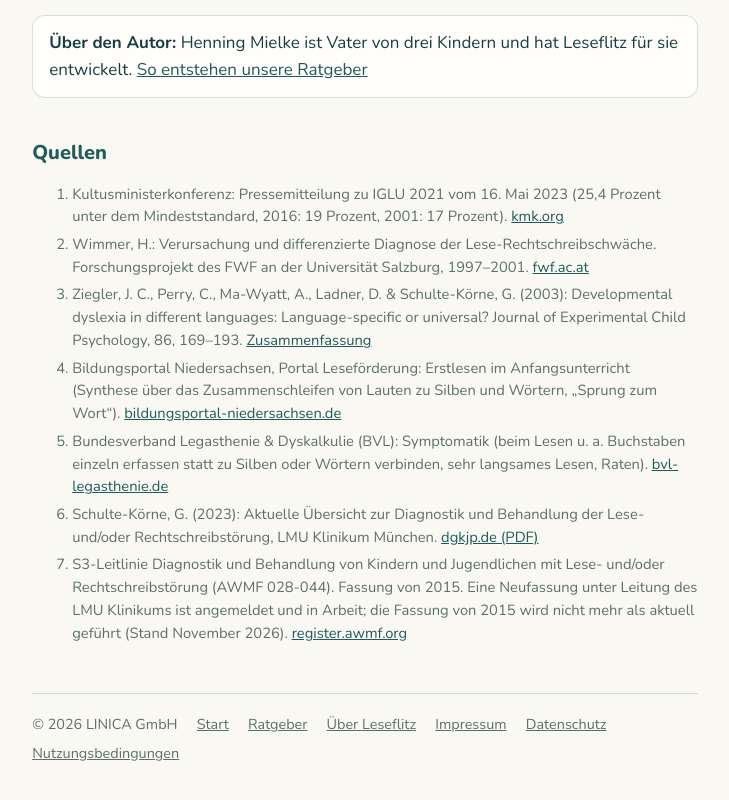
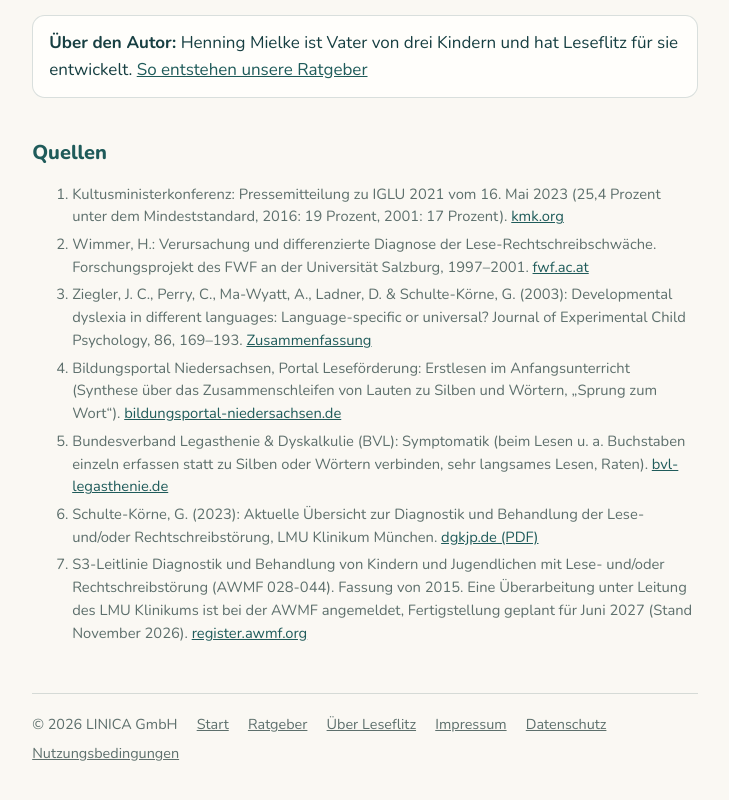
Before and after one commit to hmielke-dev/leseflitz-website, a plain HTML site: page kind-liest-stockend.html in a window 1280 px wide. Shown: the part 3808-4608 px from the top of the page, without its empty margins (275-1004 px from the left). Drawn offline with Linux system fonts and the light colour scheme.

Commit message:
Ratgeber: S3-Leitlinie laut AWMF-Register (Überarbeitung angemeldet, geplant Juni 2027)
Co-Authored-By: Claude Opus 5.5 <noreply@anthropic.com>

```diff
--- a/kind-liest-stockend.html
+++ b/kind-liest-stockend.html
@@ -223,8 +223,8 @@
       Rechtschreibstörung, LMU Klinikum München.
       <a href="https://www.dgkjp.de/wp-content/uploads/DiagnostikInterventionUebersicht2023LRSSchulte-Koerne.pdf" rel="noopener">dgkjp.de (PDF)</a></li>
     <li id="q7">S3-Leitlinie Diagnostik und Behandlung von Kindern und Jugendlichen mit Lese- und/oder
-      Rechtschreibstörung (AWMF 028-044). Fassung von 2015. Eine Neufassung unter Leitung des LMU Klinikums ist angemeldet und
-      in Arbeit; die Fassung von 2015 wird nicht mehr als aktuell geführt (Stand November 2026).
+      Rechtschreibstörung (AWMF 028-044). Fassung von 2015. Eine Überarbeitung unter Leitung des LMU Klinikums ist bei der AWMF
+      angemeldet, Fertigstellung geplant für Juni 2027 (Stand November 2026).
       <a href="https://register.awmf.org/de/leitlinien/detail/028-044" rel="noopener">register.awmf.org</a></li>
   </ol>
   </article>
```
Also changed, not shown: lrs-anzeichen.html (+2 -2 lines).
